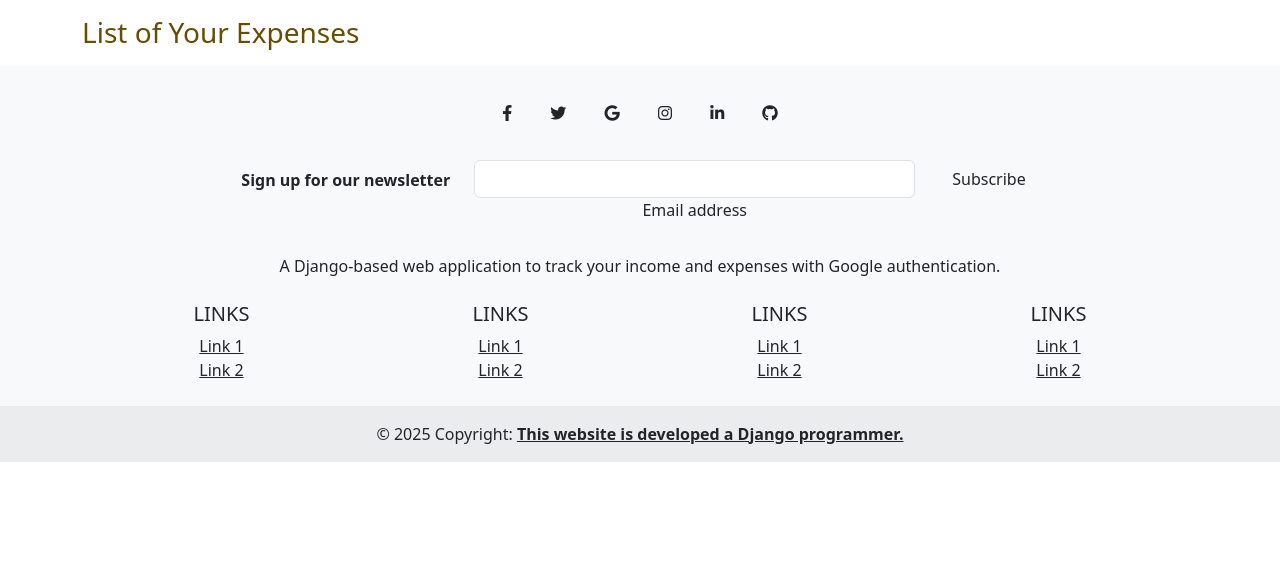
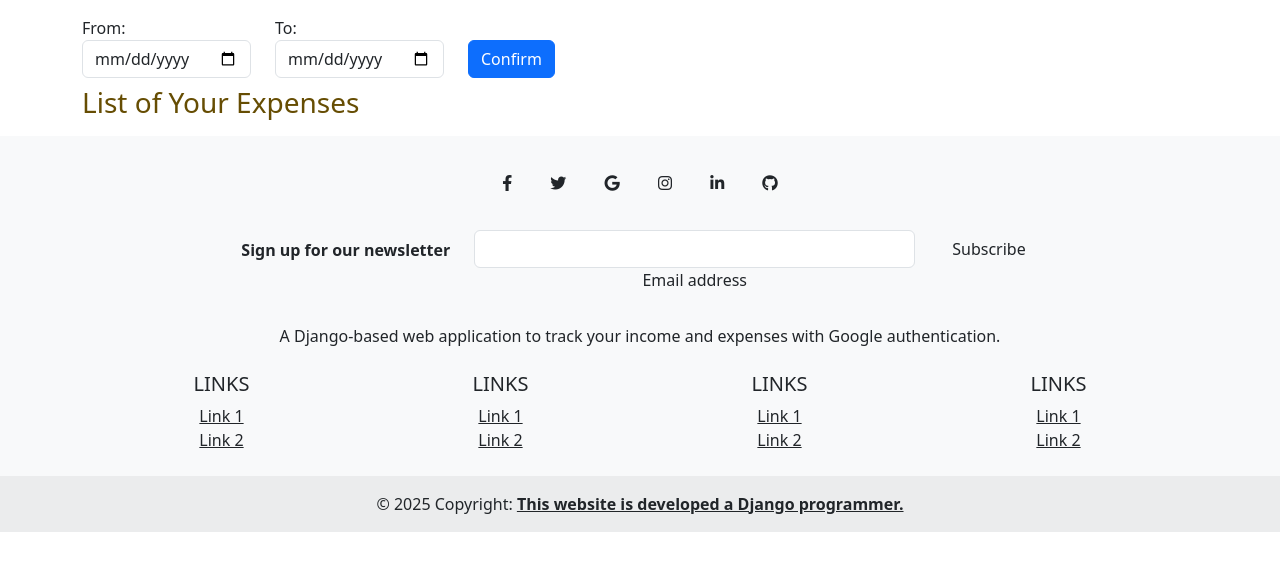
Before and after one commit to faatemehch/Expense-Tracker-Budget-Planner-Django-Project, a Django app: page /expenses/list/ in a window 1280 px wide. Shown: the part 56-627 px from the top of the page. Run offline with Django 5.2, Linux system fonts and the light colour scheme; the visitor is signed in with stand-in values (Sample User, id 1); data that the repository does not hold is empty; parts of the project's set-up code (start-up, migrations or seed data) failed here and were passed over.

Commit message:
filter expenses by date added

```diff
--- a/expenses/templates/expenses/expense_list.html
+++ b/expenses/templates/expenses/expense_list.html
@@ -1,7 +1,22 @@
 {% extends '_base.html' %}
 {% load i18n %}
 {% block content %}
-<div class="container mt-3">
+<div class="container">
+<!-- Filter by Date-->
+<form class="row mb-2" method="get">
+    <div class="col-auto">
+        <label for="startDate">From:</label>
+        <input class="form-control" id="startDate" name="startDate" type="date">
+    </div>
+    <div class="col-auto">
+        <label for="endDate">To:</label>
+        <input class="form-control" id="endDate" name="endDate" type="date">
+    </div>
+    <div class="col-auto">
+        <button class="btn btn-primary mt-4" type="submit">Confirm</button>
+    </div>
+</form>
+<!-- End filter form-->
 <div class="accordion accordion-flush" id="accordionFlushExample">
     <h3 class="text-warning-emphasis">List of Your Expenses</h3>
     {% for expense in expenses %}
@@ -25,7 +40,8 @@
                         type="button">
                     {% trans 'Delete' %}
                 </button>
-                    <a class="btn btn-sm btn-warning" href="{% url 'expenses:expense_update' expense.id %}"> {% trans 'Edit' %}</a>
+                <a class="btn btn-sm btn-warning" href="{% url 'expenses:expense_update' expense.id %}">
+                    {% trans 'Edit' %}</a>
                 <br>
                 <p>
                    <span class="text-secondary">
@@ -43,6 +59,4 @@
     {% endfor %}
 </div>
 </div>
-
-
 {% endblock content %}
--- a/expenses/views.py
+++ b/expenses/views.py
@@ -27,6 +27,13 @@ class ExpenseListView(generic.ListView):
     template_name = 'expenses/expense_list.html'
     ordering = ('-created_at',)
 
+    def get_queryset(self):
+        queryset = super().get_queryset().filter(user=self.request.user)
+        startDate = self.request.GET.get('startDate')
+        endDate = self.request.GET.get('endDate')
+        if startDate and endDate:
+            queryset = queryset.filter(date__range=(startDate, endDate))
+        return queryset
 
 @login_required
 def add_expense(request):
```
Lines whose indentation alone changed are shown as unchanged.
